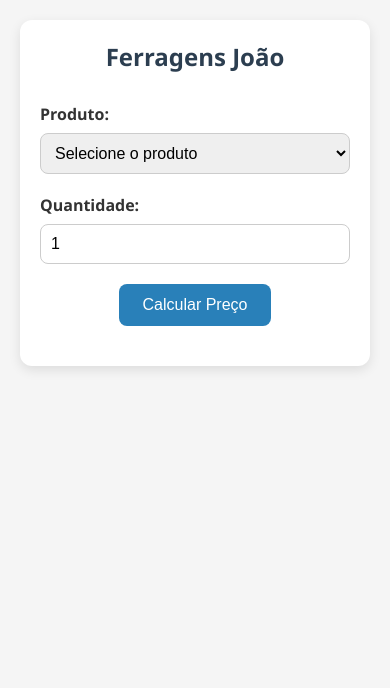
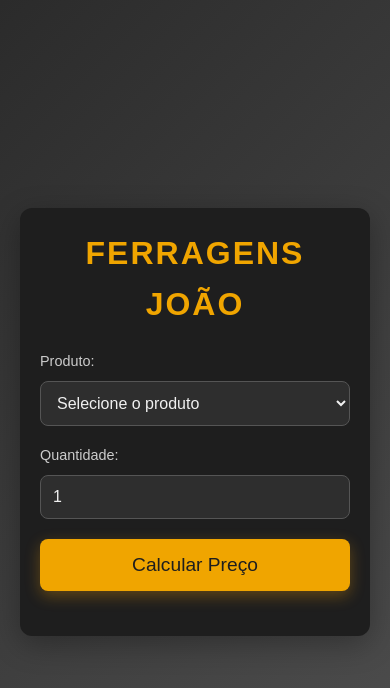
Before and after one commit to pelesenai12/real.script, a plain HTML site: page ferragensjoao/index.html in a window 390 px wide. Drawn offline with Linux system fonts and the light colour scheme.

Commit message:
alteração feita no dia 06.05.2025

```diff
--- a/ferragensjoao/index.html
+++ b/ferragensjoao/index.html
@@ -14,7 +14,7 @@
       <form id="formulario" method="post">
         <div class="form-group">
           <label for="produto">Produto:</label>
-          <select id="produto" name="produto" required onchange="mostrarPreco()">
+          <select id="produto" name="produto" required aria-label="Escolha um produto" onchange="mostrarPreco()">
             <option value="">Selecione o produto</option>
             <option value="martelo">Martelo</option>
             <option value="pregos">Pregos</option>
@@ -24,8 +24,16 @@
 
         <div class="form-group">
           <label for="quantidade">Quantidade:</label>
-          <input type="number" id="quantidade" name="quantidade" min="1" step="1" value="1" required
-        />
+          <input
+            type="number"
+            id="quantidade"
+            name="quantidade"
+            min="1"
+            step="1"
+            value="1"
+            required
+            aria-label="Quantidade de produto"
+            placeholder="Insira a quantidade" />
         </div>
 
         <div id="precoProduto" class="info"></div>
--- a/ferragensjoao/script.js
+++ b/ferragensjoao/script.js
@@ -1,31 +1,48 @@
 // Simulação de dados de produtos
 const produtos = {
   martelo: { preco: 25.90, estoque: 15 },
-  pregos: { preco: 0.10, estoque: 1000 },
-  parafusos: { preco: 0.20, estoque: 500 }
+  pregos: { preco: 10.00, estoque: 1000 },
+  parafusos: { preco:20.00, estoque: 500 }
 };
 
+// Função para exibir preço e estoque
 function mostrarPreco() {
   const produtoSelecionado = document.getElementById("produto").value;
   const precoDiv = document.getElementById("precoProduto");
   const estoqueDiv = document.getElementById("estoqueProduto");
 
+  // Verifica se o produto selecionado existe
   if (produtoSelecionado && produtos[produtoSelecionado]) {
     const { preco, estoque } = produtos[produtoSelecionado];
-
     precoDiv.textContent = `Preço unitário: R$ ${preco.toFixed(2)}`;
     estoqueDiv.textContent = `Estoque disponível: ${estoque} unidades`;
   } else {
+    // Limpa os dados de preço e estoque caso nenhum produto seja selecionado
     precoDiv.textContent = "";
     estoqueDiv.textContent = "";
   }
 }
 
+// Função para validar a quantidade
+function validarQuantidade(quantidade, estoque) {
+  if (isNaN(quantidade) || quantidade <= 0) {
+    return "Por favor, insira uma quantidade válida.";
+  }
+
+  if (quantidade > estoque) {
+    return "Quantidade solicitada excede o estoque disponível.";
+  }
+
+  return null; // Retorna null se a quantidade for válida
+}
+
+// Função para calcular o total
 function calcular() {
   const produtoSelecionado = document.getElementById("produto").value;
   const quantidade = parseInt(document.getElementById("quantidade").value, 10);
   const resultadoDiv = document.getElementById("resultado");
 
+  // Valida se o produto foi selecionado
   if (!produtoSelecionado || !produtos[produtoSelecionado]) {
     resultadoDiv.textContent = "Por favor, selecione um produto válido.";
     return;
@@ -33,11 +50,14 @@ function calcular() {
 
   const { preco, estoque } = produtos[produtoSelecionado];
 
-  if (quantidade > estoque) {
-    resultadoDiv.innerHTML = `<span style="color: red;">Quantidade solicitada excede o estoque disponível.</span>`;
+  // Valida a quantidade inserida
+  const erroQuantidade = validarQuantidade(quantidade, estoque);
+  if (erroQuantidade) {
+    resultadoDiv.innerHTML = `<span style="color: red;">${erroQuantidade}</span>`;
     return;
   }
 
+  // Calcula o total
   const total = preco * quantidade;
   resultadoDiv.innerHTML = `<strong>Total a pagar:</strong> R$ ${total.toFixed(2)}`;
 }
--- a/ferragensjoao/style.css
+++ b/ferragensjoao/style.css
@@ -1,4 +1,4 @@
-/* Reset básico */
+/* Reset e base */
 * {
   margin: 0;
   padding: 0;
@@ -6,108 +6,177 @@
 }
 
 body {
-  font-family: "Segoe UI", Tahoma, Geneva, Verdana, sans-serif;
-  background-color: #f5f5f5;
-  color: #333;
+  font-family: 'Arial', sans-serif;
+  background-color: #2c2c2c;
+  color: #f0f0f0;
+  line-height: 1.6;
   padding: 20px;
+  display: flex;
+  justify-content: center;
+  align-items: center;
+  height: 100vh;
+  background: linear-gradient(135deg, #2b2b2b, #4f4f4f);
+  font-size: 1rem;
 }
 
-/* Container central */
+/* Container principal */
 .container {
-  max-width: 500px;
+  max-width: 600px;
   margin: auto;
-  background-color: #fff;
-  padding: 30px 40px;
+  background: #1e1e1e;
+  padding: 40px;
   border-radius: 12px;
-  box-shadow: 0 4px 12px rgba(0, 0, 0, 0.1);
+  box-shadow: 0 8px 30px rgba(0, 0, 0, 0.3);
+  transition: transform 0.3s ease-in-out;
 }
 
-/* Título principal */
+.container:hover {
+  transform: scale(1.02);
+}
+
+/* Título */
 h1 {
   text-align: center;
-  margin-bottom: 30px;
-  color: #2c3e50;
+  font-size: 2.5rem;
+  font-weight: 700;
+  color: #f0a500; /* amarelo industrial */
+  margin-bottom: 20px;
+  text-transform: uppercase;
+  letter-spacing: 2px;
 }
 
-/* Grupos de formulário */
+h2 {
+  text-align: center;
+  font-size: 1.8rem;
+  font-weight: 600;
+  color: #ffa800;
+  margin-bottom: 25px;
+}
+
+/* Formulário */
 .form-group {
-  margin-bottom: 20px;
+  margin-bottom: 25px;
 }
 
 label {
   display: block;
   margin-bottom: 8px;
-  font-weight: 600;
+  font-weight: 500;
+  color: #cccccc;
 }
 
-select,
-input[type="number"] {
+input[type="number"],
+select {
   width: 100%;
-  padding: 10px;
-  border: 1px solid #ccc;
+  padding: 12px;
+  border: 1px solid #555;
   border-radius: 8px;
   font-size: 1rem;
+  background-color: #2e2e2e;
+  color: #f0f0f0;
+  transition: border-color 0.3s ease, background-color 0.3s ease;
 }
 
-/* Informações do produto */
-.info {
-  margin-top: 10px;
-  font-size: 0.95rem;
-  color: #555;
+input[type="number"]:focus,
+select:focus {
+  border-color: #f0a500;
+  background-color: #1e1e1e;
+  outline: none;
 }
 
-/* Botão */
+/* Informações */
+.info {
+  margin-top: 12px;
+  font-size: 1rem;
+  color: #cccccc;
+  text-align: center;
+}
+
+/* Botões */
 .form-actions {
   text-align: center;
-  margin-top: 20px;
+  margin: 20px 0;
 }
 
 button {
-  background-color: #2980b9;
-  color: #fff;
+  background-color: #f0a500;
+  color: #1e1e1e;
   border: none;
-  padding: 12px 24px;
-  font-size: 1rem;
+  padding: 15px 30px;
   border-radius: 8px;
+  font-size: 1.2rem;
   cursor: pointer;
-  transition: background-color 0.3s ease;
+  transition: background-color 0.3s ease, transform 0.3s ease, box-shadow 0.3s ease;
+  box-shadow: 0 5px 15px rgba(255, 165, 0, 0.3);
 }
 
 button:hover {
-  background-color: #1f6391;
+  background-color: #e08e00;
+  transform: translateY(-4px);
 }
 
-/* Resultado */
-.resultado {
-  margin-top: 20px;
-  font-size: 1.1rem;
-  text-align: center;
-  color: #2d3436;
-  font-weight: bold;
+button:active {
+  transform: translateY(2px);
 }
 
-/* Responsivo */
-@media (max-width: 600px) {
-  .container {
-    padding: 20px;
-  }
-}
-.produto-imagem img {
-  max-width: 100%;
-  margin: 15px 0;
-  border-radius: 8px;
-  box-shadow: 0 2px 6px rgba(0, 0, 0, 0.1);
+/* Resultados */
+.resultado {
+  margin-top: 25px;
+  text-align: center;
+  font-weight: bold;
+  font-size: 1.2rem;
+  color: #f0f0f0;
 }
 
+/* Carrinho */
 .carrinho-lista {
   list-style: none;
   padding-left: 0;
-  margin-top: 10px;
+  margin: 15px 0;
 }
 
 .carrinho-lista li {
-  margin-bottom: 6px;
-  padding: 8px;
-  background: #ecf0f1;
-  border-radius: 6px;
+  background-color: #383838;
+  padding: 12px;
+  border-radius: 8px;
+  margin-bottom: 12px;
+  font-size: 1rem;
+  color: #ffcc70;
+  display: flex;
+  justify-content: space-between;
+  align-items: center;
 }
+
+.carrinho-lista li:hover {
+  background-color: #4d4d4d;
+  cursor: pointer;
+}
+
+/* Responsividade */
+@media (max-width: 600px) {
+  body {
+    font-size: 0.9rem;
+    padding: 10px;
+  }
+
+  .container {
+    padding: 20px;
+    margin: 10px;
+  }
+
+  button {
+    width: 100%;
+  }
+
+  h1 {
+    font-size: 2rem;
+  }
+
+  .form-group {
+    margin-bottom: 18px;
+  }
+
+  .info {
+    font-size: 0.95rem;
+  }
+}
```
